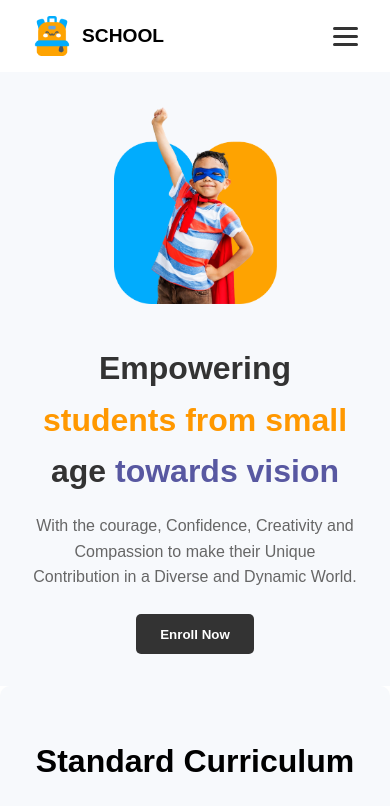
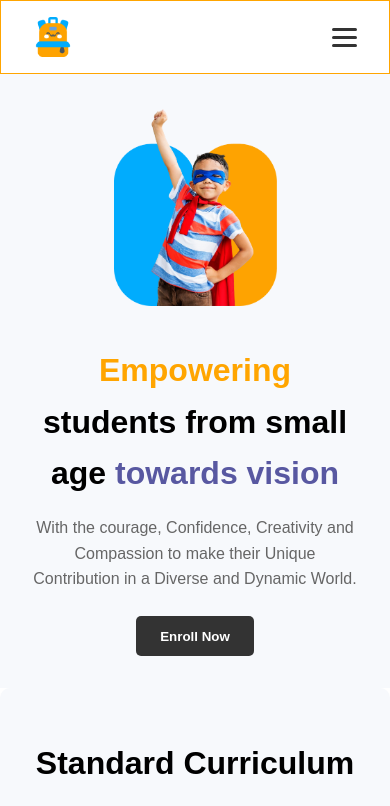
Before and after one commit to sadiahimi/kids-school, a plain HTML site: page index.html in a window 390 px wide. Shown: the top 806 px of the page. Drawn offline with Linux system fonts and the light colour scheme.

Commit message:
color added

```diff
--- a/index.html
+++ b/index.html
@@ -29,9 +29,10 @@
   </header>
   <section class="banner">
     <div class="banner-content">
-      <h1>
+      <h1 style="color: orange">
         Empowering <br>
-        <span>students from small</span><br>age <span style="color: rgb(88, 88, 161);">towards vision</span>
+        <span style="color: black";>students from small</span><br><span style="color: black";>age</span> <span style="color: rgb(88, 88, 161);">towards vision</span>
+      </h1>
       </h1>
       <p>
         With the courage, Confidence, Creativity and Compassion to make
--- a/styles.css
+++ b/styles.css
@@ -442,7 +442,9 @@ body {
   .hamburger {
     display: flex;
   }
-
+ .navbar{
+  border: 1px solid orange;
+ }
   .nav-links {
     display: none;
     flex-direction: column;
@@ -455,7 +457,9 @@ body {
     box-shadow: 0 2px 5px rgba(0, 0, 0, 0.2);
     border-radius: 5px;
   }
-
+  .logo span {
+    display: none;
+  }
   #toggle:checked + .hamburger + .nav-links {
     display: flex;
   }
```
